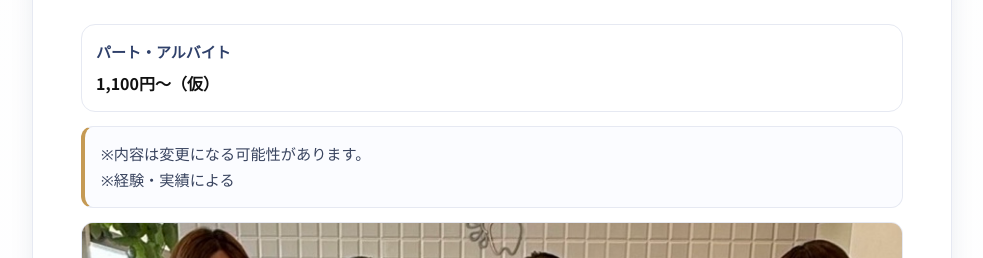
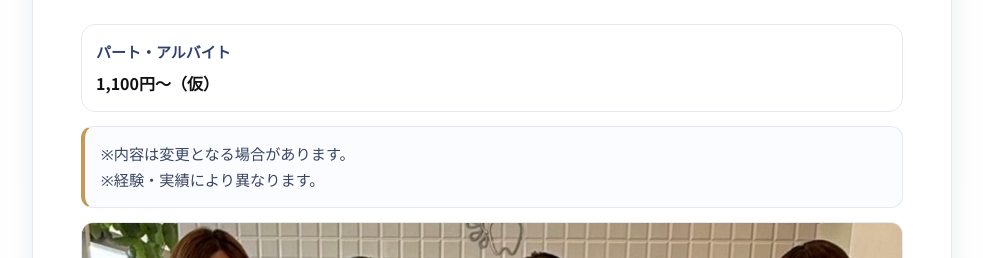
Before and after one commit to weim-una/weim-una.github.io, a plain HTML site: page index.html in a window 1280 px wide. Shown: the part 7880-8138 px from the top of the page, without its empty margins (148-1131 px from the left). Drawn offline with Linux system fonts and the light colour scheme.

Commit message:
Update index.html

```diff
--- a/index.html
+++ b/index.html
@@ -373,7 +373,7 @@
       <div class="feature-grid">
         <div class="feature-card"><h4>パート・アルバイト</h4><p>1,100円〜（仮）</p></div>
       </div>
-      <div class="info-box">※内容は変更になる可能性があります。<br>※経験・実績による</div>
+      <div class="info-box">※内容は変更となる場合があります。<br>※経験・実績により異なります。</div>
       <div class="image-placeholder">
         <img src="img/zentai.jpg" alt="集合写真">
       </div>
```
